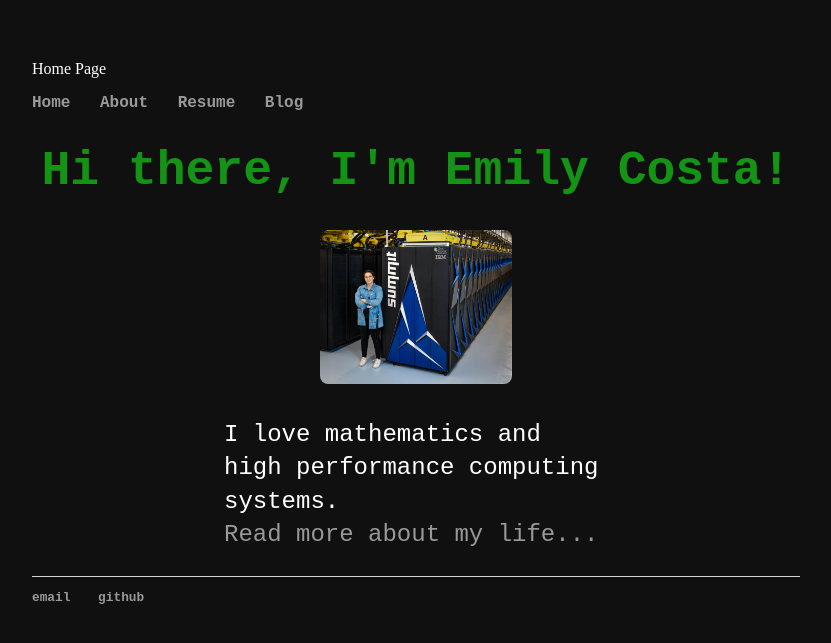
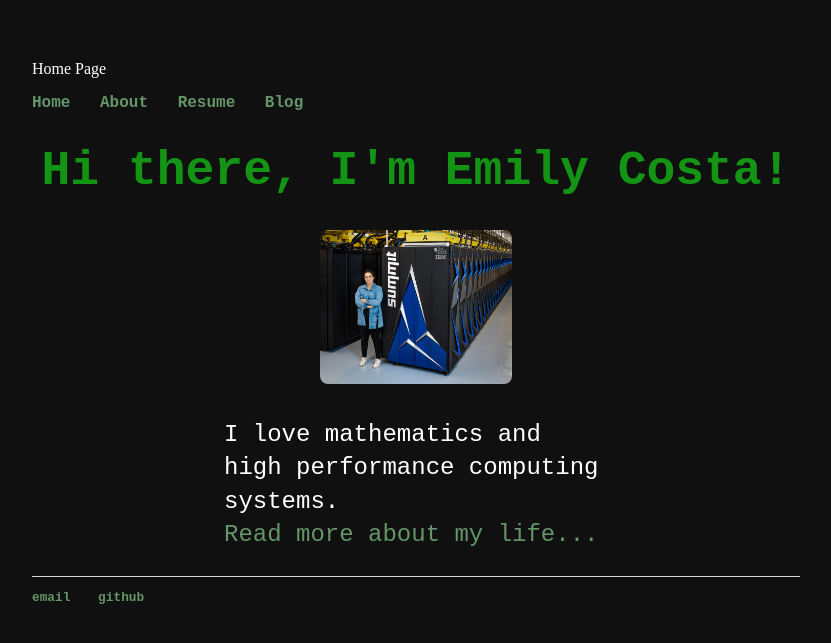
Before and after one commit to emilyjcosta5/emilyjcosta5.github.io, a Jekyll site: the page built from index.html, in a window 1280 px wide. Shown: the top 643 px of the page, without its empty margins (224-1055 px from the left). Built offline with Jekyll 4.4.1, drawn with Linux system fonts in a browser that asks for light colours.

Commit message:
adjusting CSS

```diff
--- a/css/main.css
+++ b/css/main.css
@@ -16,11 +16,11 @@ nav ul li, footer ul li {
 }
 a {
     text-decoration: none;
-    color: #999;
+    color: #649568;
 }
 a:hover {
     text-decoration: underline;
-    color: #649568
+    color: #9ccc9c;
 }
 h1 {
     font-size: 3em;
```
